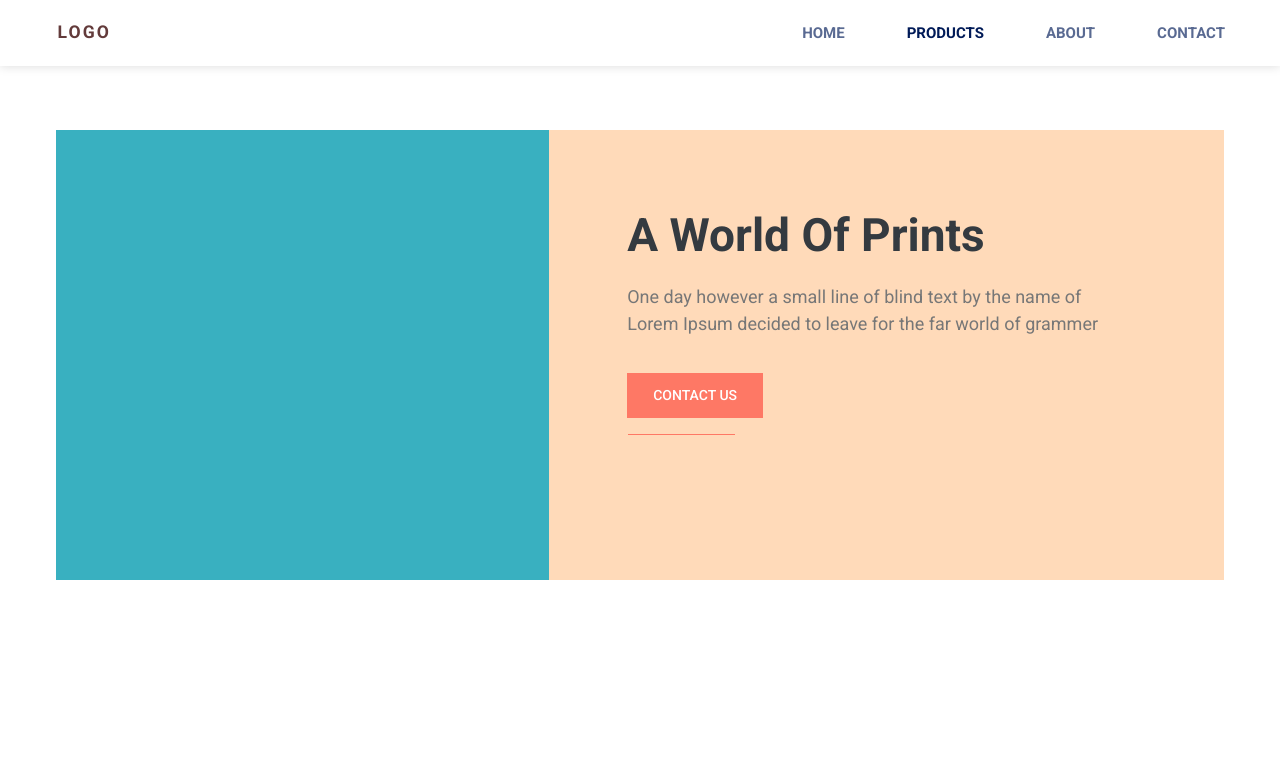
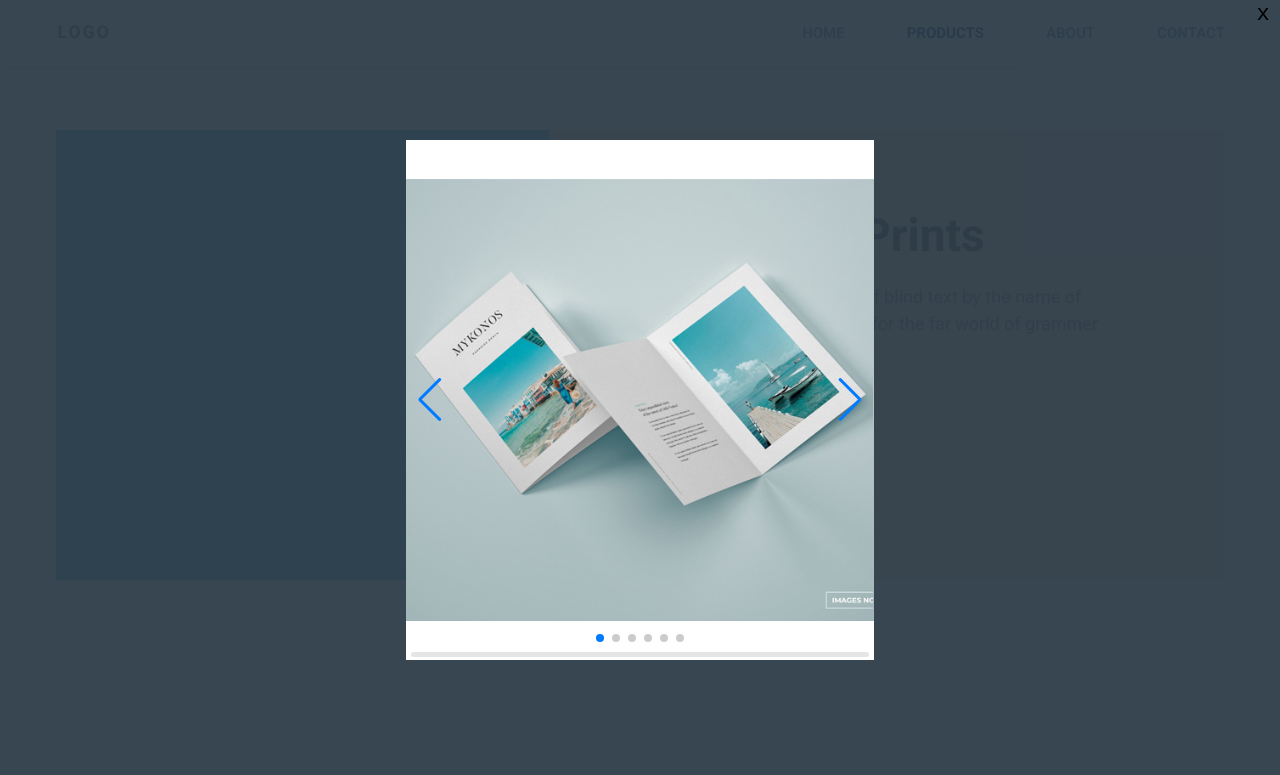
Before and after one commit to staringelf/ApexIndia, a plain HTML site: page print.html in a window 1280 px wide. Shown: the top 775 px of the page. Drawn offline with nearby package versions, Linux system fonts and the light colour scheme.

Commit message:
add print page product popup

```diff
--- a/css/products.css
+++ b/css/products.css
@@ -392,6 +392,32 @@
     color: var(--clr-primary);
 }
 
+
+.swiper-container {
+    width: 80%;
+    height: 100%;
+  }
+
+  .swiper-slide {
+    text-align: center;
+    font-size: 18px;
+    background: #fff;
+
+    /* Center slide text vertically */
+    display: -webkit-box;
+    display: -ms-flexbox;
+    display: -webkit-flex;
+    display: flex;
+    -webkit-box-pack: center;
+    -ms-flex-pack: center;
+    -webkit-justify-content: center;
+    justify-content: center;
+    -webkit-box-align: center;
+    -ms-flex-align: center;
+    -webkit-align-items: center;
+    align-items: center;
+  }
+
 @media only screen and (min-width: 620px){
 
     .products{
@@ -414,6 +440,13 @@
     .product-galllery{
         display: flex;
     }
+}
+
+@media only screen and (min-width: 700px){
+    .swiper-container {
+    width: 40%;
+    height: 65%;
+  }
 }
 
 
--- a/css/style.css
+++ b/css/style.css
@@ -912,7 +912,7 @@ section, .footer{
 }
 
 /*----------
----Form---
+----Form----
 -----------*/
 
 
--- a/print.html
+++ b/print.html
@@ -11,6 +11,8 @@
     <link rel="stylesheet" href="css/reset.css">
     <link rel="stylesheet" href="css/style.css">
     <link rel="stylesheet" href="css/products.css">
+    <link rel="stylesheet" href="https://unpkg.com/swiper/swiper-bundle.css">
+  <link rel="stylesheet" href="https://unpkg.com/swiper/swiper-bundle.min.css">
 </head>
 
 <body>
@@ -82,6 +84,45 @@
 
 
        <main class="main">
+
+        <section class="modal" style="display: flex;">
+
+          <span class="close_card">x</span>
+          <div class="swiper-container">
+            <!-- Additional required wrapper -->
+            <div class="swiper-wrapper">
+                <!-- Slides -->
+                <div class="swiper-slide">
+                  <img src="Images/service6.jpg" alt="">
+                </div>
+
+                <div class="swiper-slide">
+                  <img src="Images/service6.jpg" alt="">
+                </div>
+                <div class="swiper-slide">
+                  <img src="Images/service6.jpg" alt="">
+                </div>
+                <div class="swiper-slide">
+                  <img src="Images/service6.jpg" alt="">
+                </div>
+                <div class="swiper-slide">
+                  <img src="Images/service6.jpg" alt="">
+                </div>
+                <div class="swiper-slide">
+                  <img src="Images/service6.jpg" alt="">
+                </div>
+            </div>
+            <!-- If we need pagination -->
+            <div class="swiper-pagination"></div>
+
+            <!-- If we need navigation buttons -->
+            <div class="swiper-button-prev"></div>
+            <div class="swiper-button-next"></div>
+
+            <!-- If we need scrollbar -->
+            <div class="swiper-scrollbar"></div>
+        </div>
+        </section>
 
           <section class="intro intro--product intro--print">
       <div class="textbox--intro--product textbox--intro--print">
@@ -186,8 +227,29 @@
         </footer>
 
 
+  <script src = "js/nav.js"></script>
+
+  <script src="https://unpkg.com/swiper/swiper-bundle.js"></script>
+  <script src="https://unpkg.com/swiper/swiper-bundle.min.js"></script>
 
 
-  <script src = "js/nav.js"></script>
+  <script>
+    var swiper = new Swiper('.swiper-container', {
+      loop: true,
+      grabCursor: true,
+      navigation: {
+        nextEl: '.swiper-button-next',
+        prevEl: '.swiper-button-prev',
+      },
+
+      pagination: {
+        el: '.swiper-pagination',
+      },
+
+
+
+    });
+
+  </script>
 </body>
 </html>
```
